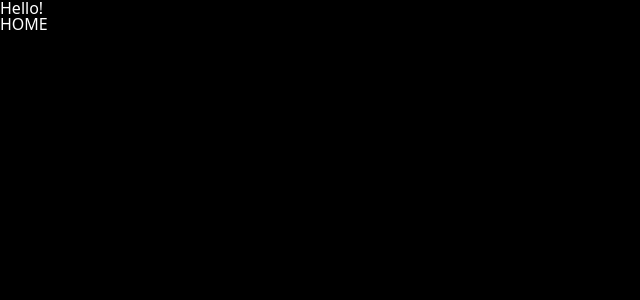
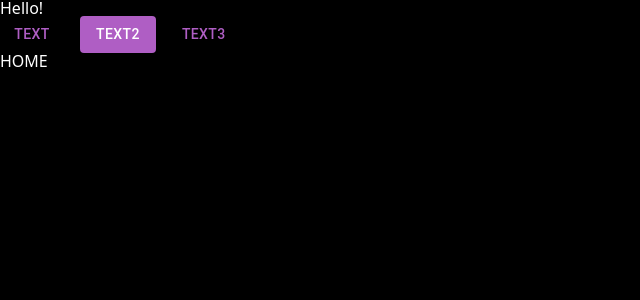
Before and after one commit to dogeja/TowerOfProgress, a React (Vite) app: page / in a window 1280 px wide. Shown: the top 300 px of the page, without its empty margins (0-640 px from the left). Built offline with nearby package versions, Linux system fonts and the light colour scheme.

Commit message:
add: MUI

```diff
--- a/package.json
+++ b/package.json
@@ -10,6 +10,10 @@
     "preview": "vite preview"
   },
   "dependencies": {
+    "@emotion/react": "^11.11.4",
+    "@emotion/styled": "^11.11.5",
+    "@mui/icons-material": "^5.15.14",
+    "@mui/material": "^5.15.14",
     "react": "^18.2.0",
     "react-dom": "^18.2.0",
     "react-router-dom": "^6.14.2",
--- /dev/null
+++ b/src/components/input.tsx
@@ -0,0 +1,11 @@
+import { Button, Stack } from "@mui/material";
+
+export default function Input() {
+  return (
+    <Stack spacing={2} direction={"row"}>
+      <Button>TEXT</Button>
+      <Button variant="contained">TEXT2</Button>
+      <Button>TEXT3</Button>
+    </Stack>
+  );
+}
--- a/src/components/layout.tsx
+++ b/src/components/layout.tsx
@@ -1,9 +1,10 @@
 import { Outlet } from "react-router-dom";
+import Input from "./input";
 export default function Layout() {
   return (
     <>
       <h2>Hello!</h2>
-
+      <Input></Input>
       <Outlet />
     </>
   );
--- /dev/null
+++ b/src/components/userInfo.tsx
@@ -0,0 +1,3 @@
+export default function userInfo() {
+  return <div></div>;
+}
--- /dev/null
+++ b/src/theme.tsx
@@ -0,0 +1,9 @@
+import { createTheme } from "@mui/material/styles";
+
+export const theme = createTheme({
+  palette: {
+    primary: {
+      main: "#af5ec4",
+    },
+  },
+});
```
Also changed, not shown: src/App.tsx (+5 -2 lines), 1 other file (tests, documents, lock files or other folders).
